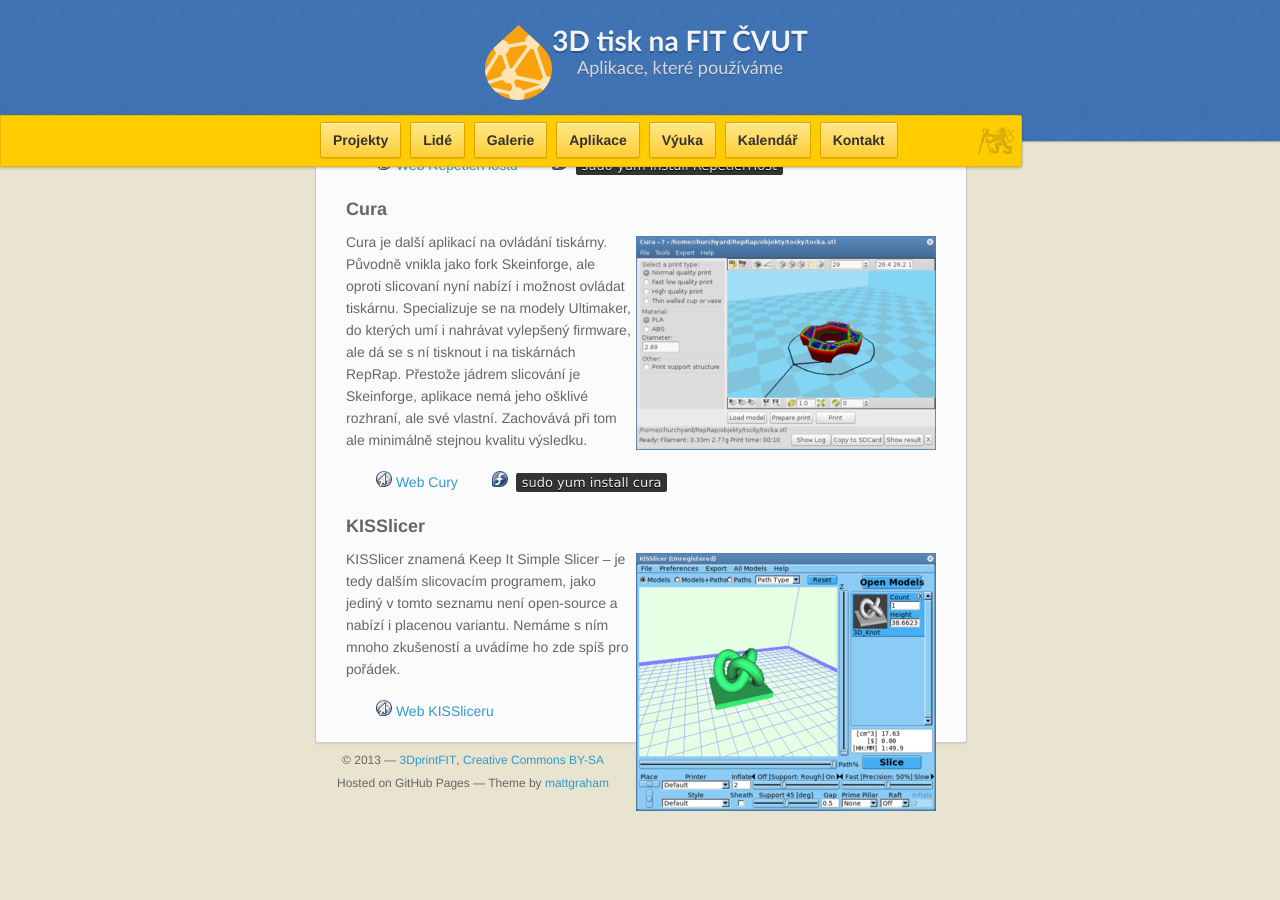
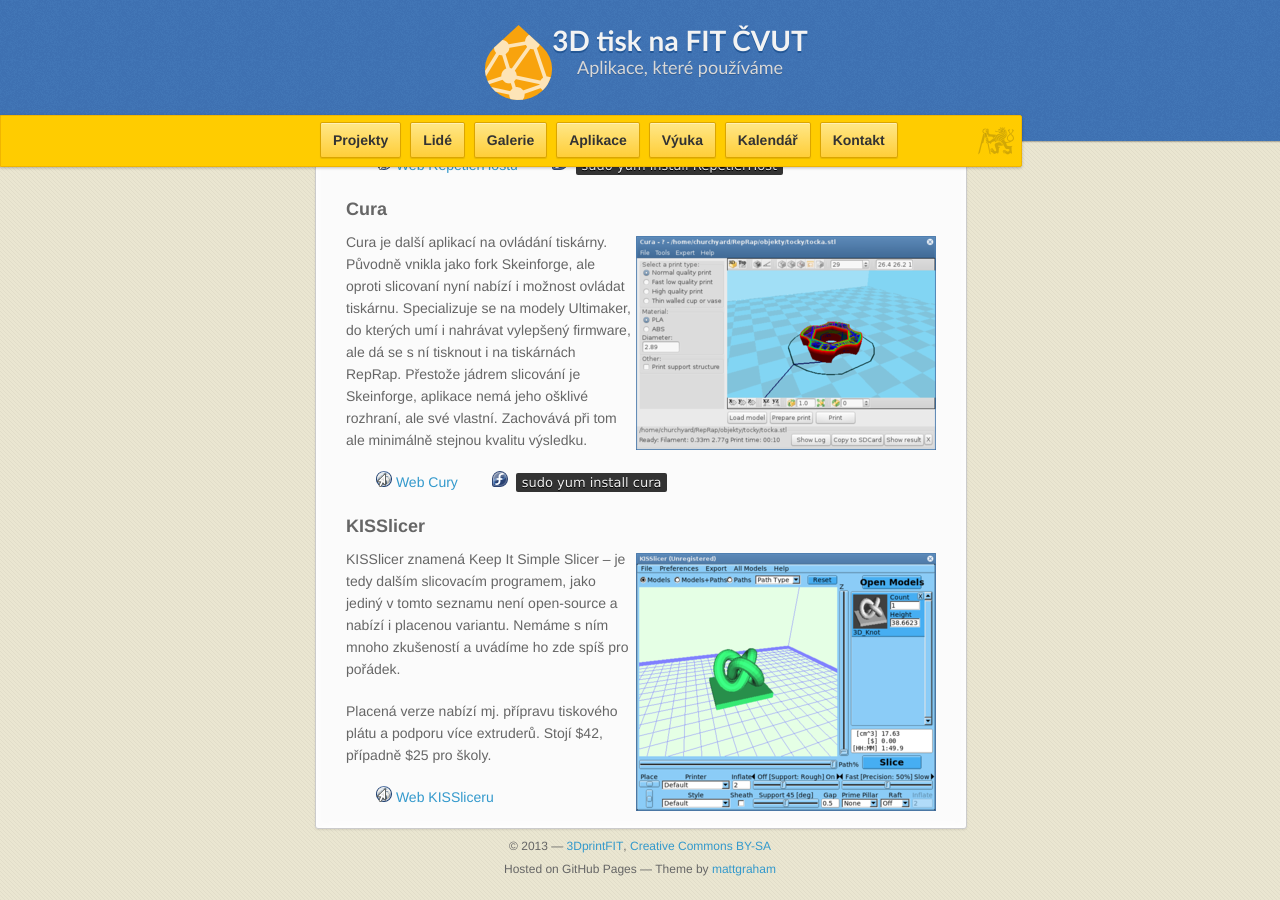
Before and after one commit to 3DprintFIT/3dprintfit.github.com, a Jekyll site: the page built from aplikace.md, in a window 1280 px wide and 900 px high, scrolled down 2475 px. Built offline with Jekyll 4.4.1, drawn with Linux system fonts in a browser that asks for light colours; nearby versions of some CDN libraries; before the commit the page ends 3289 px from its top, so only the background shows below that.

Commit message:
Added KISSlicer prices

```diff
--- a/aplikace.md
+++ b/aplikace.md
@@ -80,4 +80,6 @@
 ### KISSlicer
 [![KISSlicer](images/screens/kisslicer_thumb.png)](images/screens/kisslicer.png) KISSlicer znamená Keep It Simple Slicer &ndash; je tedy dalším slicovacím programem, jako jediný v tomto seznamu není open-source a nabízí i placenou variantu. Nemáme s ním mnoho zkušeností a uvádíme ho zde spíš pro pořádek.
 
+Placená verze nabízí mj. přípravu tiskového plátu a podporu více extruderů. Stojí $42, případně $25 pro školy.
+
 {{ site.icons.web }} [Web KISSliceru](http://www.kisslicer.com/)
```
